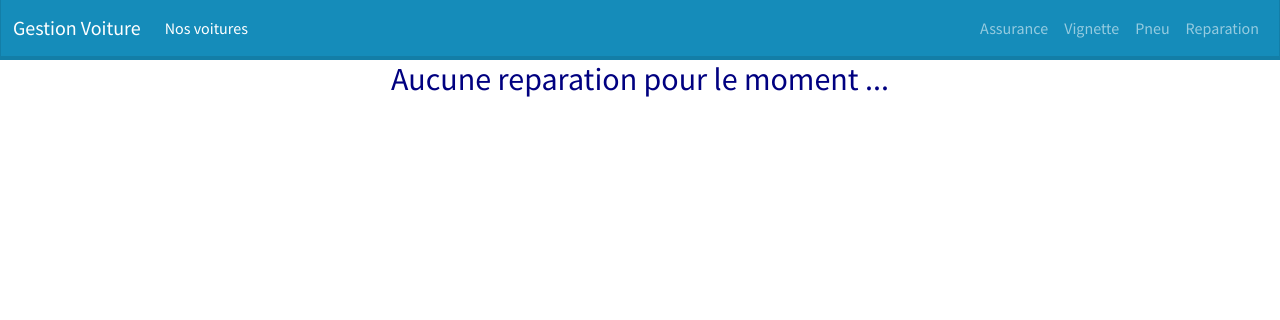
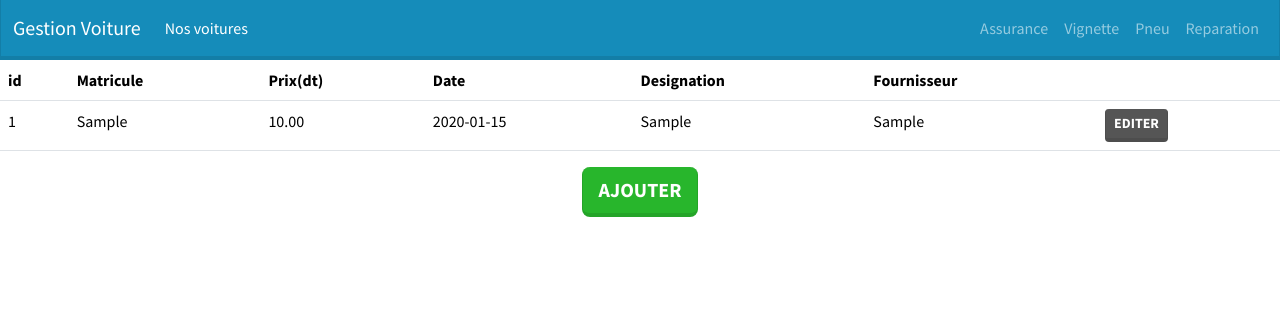
Before and after one commit to Abed-el-Beri-Daieb/gestionVoiture, a PHP site: page /reparationView.php in a window 1280 px wide. Shown: the top 320 px of the page. Run offline with PHP 8.4, Linux system fonts and the light colour scheme; tables that the repository leaves empty hold one stand-in row (values such as "Sample post").

Commit message:
version 2.0.0

```diff
--- /dev/null
+++ b/crud_reparation.php
@@ -0,0 +1,48 @@
+<?php
+    require_once "reparation.php";
+    require_once "connexion.php";
+
+    class crud_reparation{
+        private $pdo;
+        function __construct()
+        {
+            $connexion = new connexion();
+            $this->pdo = $connexion->getConnexion();
+        }
+
+        function findAllReparation(){
+            $sql = "select * from reparation";
+            $res = $this->pdo->query($sql);
+            return $res->fetchAll(PDO::FETCH_NUM);
+        }
+
+        function addReparation(reparation $reparation){
+            $matricule = $reparation->getMatricule();
+            $prix = $reparation->getPrix();
+            $date = $reparation->getDate();
+            $designation = $reparation->getDesignation();
+            $fournisseur = $reparation->getFournisseur();
+
+            $sql = "insert into reparation values (null,'$matricule',$prix,'$date','$designation','$fournisseur')";
+            $res = $this->pdo->exec($sql);
+            return $res;
+        }
+
+        function updateReparation(reparation $reparation){
+            $matricule = $reparation->getMatricule();
+            $prix = $reparation->getPrix();
+            $date = $reparation->getDate();
+            $designation = $reparation->getDesignation();
+            $fournisseur = $reparation->getFournisseur();
+
+            $sql = "update reparation
+                    set prix = $prix
+                    , date = '$date'
+                    , designation = '$designation'
+                    , fournisseur = '$fournisseur'
+                    where matricule = '$matricule'";
+            $res = $this->pdo->exec($sql);
+            return $res;
+        }
+    }
+?>
--- a/index.php
+++ b/index.php
@@ -16,7 +16,6 @@
             <th>Type</th>
             <th>Carte_Grise</th>
             <th>Action</th>
-            <th></th>
             <th></th>
         </tr>
     </thead>
@@ -37,7 +36,6 @@
                 <td><?= $voiture[3] ?></td>
                 <td><a href="detail.php?matricule=<?= $voiture[1] ?>" class="btn btn-info btn-sm">Voir détail...</a></td>
                 <td><a href="voitureUpdate.php?matricule=<?= $voiture[1] ?>" class="btn btn-dark btn-sm">Editer</a></td>
-                <td><a href="#" class="btn btn-danger btn-sm">Supprimer</a></td>
             </tr>
         <?php
         }
--- a/reparationView.php
+++ b/reparationView.php
@@ -7,10 +7,43 @@
     <link rel="stylesheet" href="bootstrap.css">
 </head>
 <body>
-    <?php
+
+<table class="table">
+    <thead>
+        <tr>
+            <th>id</th>
+            <th>Matricule</th>
+            <th>Prix(dt)</th>
+            <th>Date</th>
+            <th>Designation</th>
+            <th>Fournisseur</th>
+            <th></th>
+        </tr>
+    </thead>
+    <tbody>
+        <?php
         require_once "nav.php";
-    ?>
-    <h2 style="text-align: center; margin-bottom: 3%; color: navy;">Aucune reparation pour le moment ... </h2>
 
+        require_once "crud_reparation.php";
+        $crud = new crud_reparation();
+        $lesReparation = $crud->findAllReparation();
+
+        foreach ($lesReparation as $reparation) {
+        ?>
+            <tr>
+                <td><?= $reparation[0] ?></td>
+                <td><?= $reparation[1] ?></td>
+                <td><?= $reparation[2] ?></td>
+                <td><?= $reparation[3] ?></td>
+                <td><?= $reparation[4] ?></td>
+                <td><?= $reparation[5] ?></td>
+                <td><a href="reparationUpdate.php?matricule=<?= $reparation[1] ?>" class="btn btn-dark btn-sm">Editer</a></td>
+            </tr>
+        <?php
+        }
+        ?>
+    </tbody>
+</table>
+<center><a href="addReparation.php" class="btn btn-success btn-lg">Ajouter</a></center>
 </body>
 </html>
```
